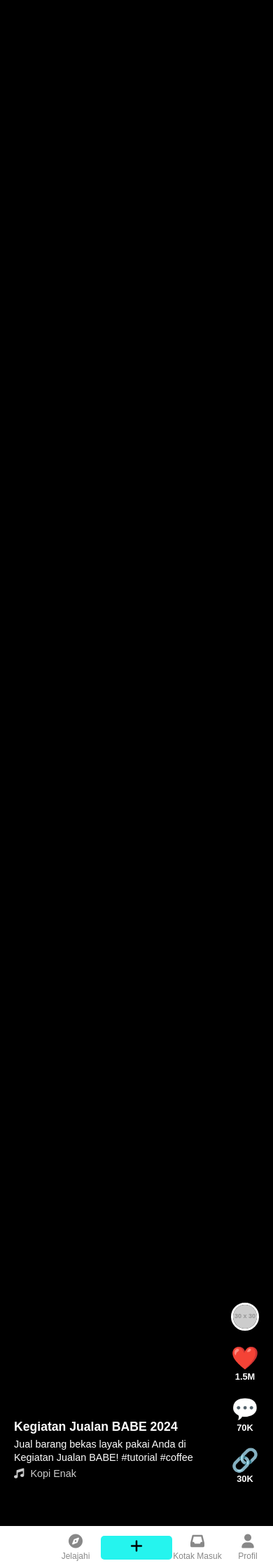
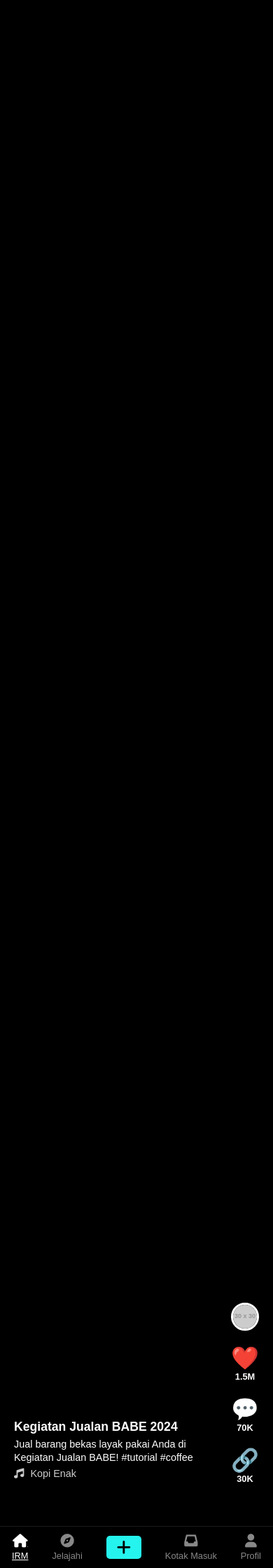
Before and after one commit to x-qmo/x-qmo.github.io, a Jekyll site: the page built from _landing_pages/viges.md, in a window 390 px wide. Shown: the part 1420-3660 px from the top of the page at 70% size. Built offline with Jekyll 4.4.1, drawn with Linux system fonts in a browser that asks for light colours; grey boxes are pictures that could not be loaded.

Commit message:
Update viges-style.css

```diff
--- a/assets/css/viges-style.css
+++ b/assets/css/viges-style.css
@@ -256,33 +256,50 @@ body {
 /* Media Query untuk layar handphone (maksimal lebar 768px) */
 @media (max-width: 768px) {
 .tiktok-footer-nav {
-        /* Pastikan properti ini ada dan benar */
     display: flex;
-        position: fixed;
-        bottom: 0;
-        left: 0;
-        width: 100%;
-        height: 60px; /* Beri tinggi tetap agar terlihat */
-        background-color: #fff;
-        box-shadow: 0 -2px 5px rgba(0,0,0,0.1);
     justify-content: space-around;
     align-items: center;
-        padding: 0; /* Sesuaikan padding jika perlu */
+    width: 100%;
+    padding: 10px 0;
+    background-color: #000;
+    position: absolute;
+    bottom: 0;
+    z-index: 10;
+    border-top: 1px solid rgba(255, 255, 255, 0.1);
 }
 
-    .tiktok-footer-nav .nav-item {
-        flex: 1; /* Distribusi ruang secara merata */
-        text-align: center;
-        font-size: 12px; /* Ukuran font lebih kecil */
+.nav-item {
+    display: flex;
+    flex-direction: column;
+    align-items: center;
+    color: #888; /* Warna ikon tidak aktif */
+    font-size: 0.8em;
+    cursor: pointer;
+    transition: color 0.3s ease;
 }
 
-    .tiktok-footer-nav .nav-item i {
-        font-size: 20px; /* Ukuran ikon */
-        margin-bottom: 4px;
+.nav-item i {
+    font-size: 1.5em;
+    margin-bottom: 5px;
 }
 
-    /* Pastikan main content memiliki padding bawah agar tidak tertutup footer */
-    .tiktok-main-content {
-        padding-bottom: 60px; /* Sesuaikan dengan tinggi footer */
+.nav-item.active {
+    color: #fff; /* Warna ikon aktif */
+}
+
+.add-button {
+    background-color: #25f4ee; /* Warna khas tombol TikTok */
+    border-radius: 5px;
+    padding: 5px 15px;
+    color: #000;
+    font-weight: bold;
+    display: flex;
+    align-items: center;
+    justify-content: center;
+}
+
+.add-button i {
+    font-size: 1.8em;
+    margin: 0;
 }
 }
```
Lines whose indentation alone changed are shown as unchanged.
